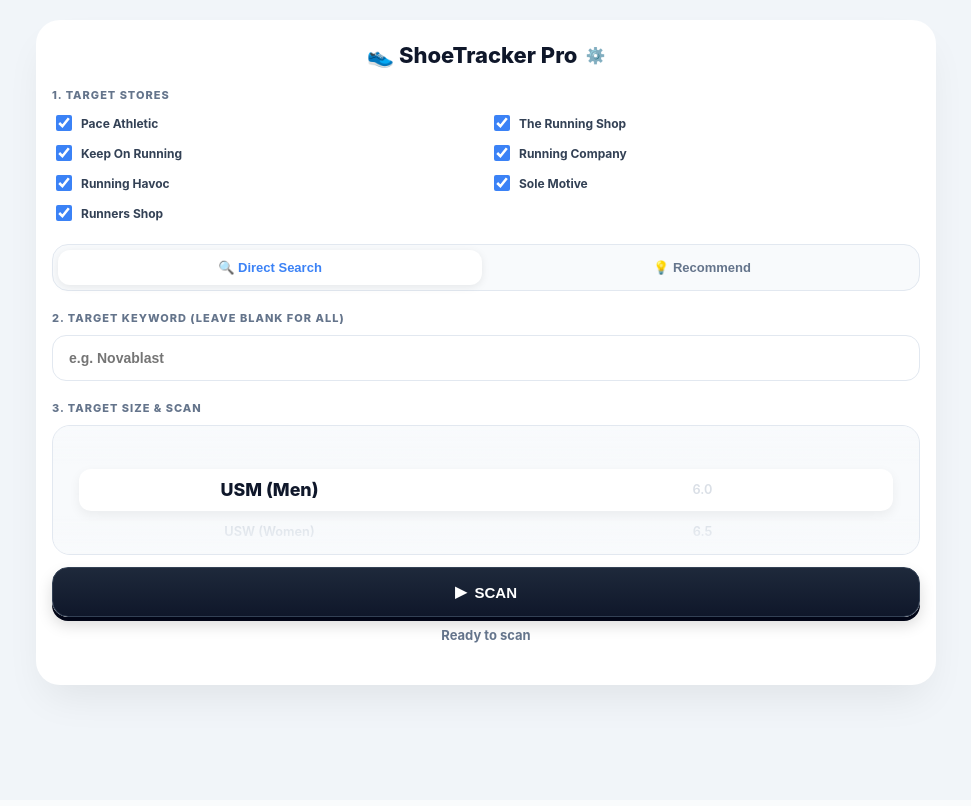
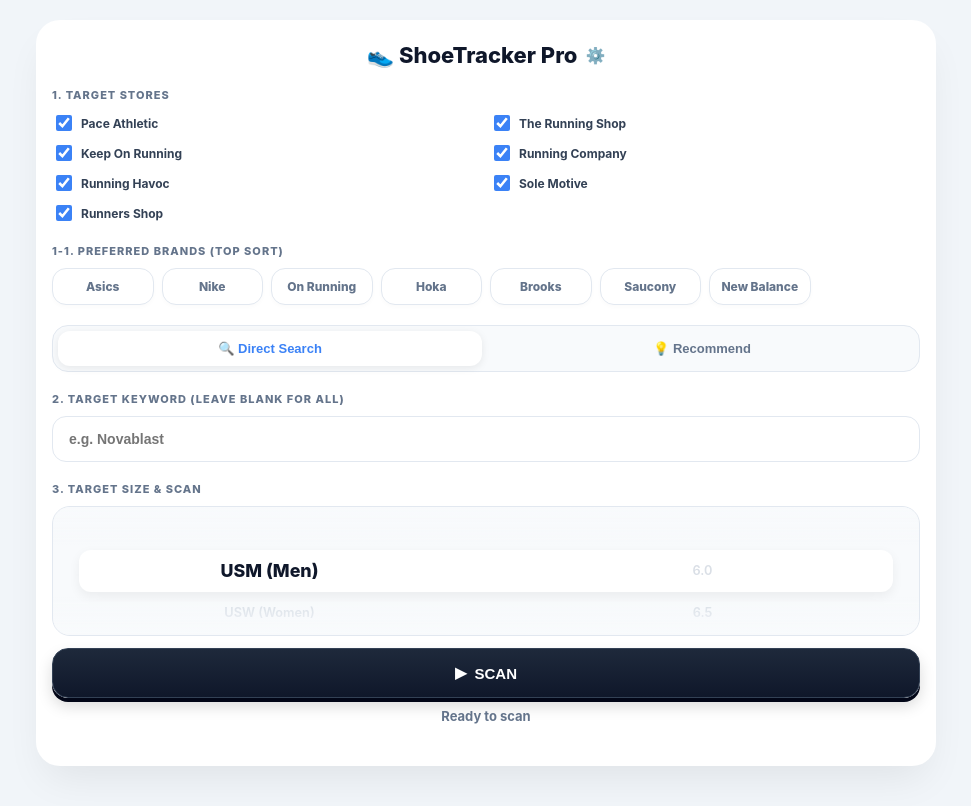
Before and after one commit to shawnlee-au/shoe-tracker, a Flask app: page / in a window 1280 px wide. Shown: the whole page, without its empty margins (154-1125 px from the left). Before the commit the page ends 709 px from the top, so only its background shows below. Run offline with Flask 3, Linux system fonts and the light colour scheme.

Commit message:
Add files via upload

```diff
--- a/app.py
+++ b/app.py
@@ -9,7 +9,6 @@ else: ssl._create_default_https_context = _create_unverified_https_context
 app = Flask(__name__)
 
 DB_FILE = 'shoe_db.json'
-# 사용자 맞춤형 초기 데이터 영구 저장
 DEFAULT_DB = {
     "daily": "Novablast, Pegasus, Clifton, Ghost, Ultraboost, Vomero Plus, Deviate nitro, Ride, Cloud monster, Adizero EVO SL, Rebel V5",
     "max": "Nimbus, 1080, Bondi, Invincible, Ghost Max, Vomero Premium, Glycerin Max, Magmax Nitro",
@@ -97,7 +96,7 @@ def scan_store(name, url_base, kw, gender, size_num):
                         p = float(v.get('price', 0)) / 100
                         v_id = v.get('id')
                         final_url = f"{p_url}?variant={v_id}" if v_id else p_url
-                        res.append({"store": name, "title": t, "price": f"${p:.2f}", "url": final_url})
+                        res.append({"store": name, "title": t, "price": p, "url": final_url})
                         seen_titles.add(tl)
                         break
             except Exception: pass
--- a/templates/index.html
+++ b/templates/index.html
@@ -32,6 +32,10 @@
         .pill { background: #ffffff; border: 1.5px solid #e2e8f0; border-radius: 14px; padding: 14px 10px; text-align: center; font-size: 13px; font-weight: 800; color: #64748b; cursor: pointer; transition: 0.2s; box-shadow: 0 2px 4px rgba(0,0,0,0.02); }
         .pill.active { background: #eff6ff; border-color: #3b82f6; color: #1d4ed8; box-shadow: 0 4px 10px rgba(59,130,246,0.15); }
 
+        /* 브랜드 필 스타일 (작고 여러개 선택 가능) */
+        .brand-grid { grid-template-columns: repeat(auto-fill, minmax(100px, 1fr)); gap: 8px; }
+        .brand-grid .pill { padding: 10px 6px; font-size: 12px; }
+
         .size-action-row { display: flex; flex-direction: column; gap: 12px; }
         .picker-container { width: 100%; height: 130px; background: #f8fafc; border-radius: 18px; border: 1.5px solid #e2e8f0; position: relative; overflow: hidden; display: flex; justify-content: center; align-items: center; }
         .picker-mask { position: absolute; top: 0; left: 0; right: 0; bottom: 0; pointer-events: none; z-index: 2; background: linear-gradient(to bottom, rgba(248, 250, 252, 0.95) 0%, rgba(248, 250, 252, 0) 30%, rgba(248, 250, 252, 0) 70%, rgba(248, 250, 252, 0.95) 100%); }
@@ -51,7 +55,8 @@
         #status { font-weight: 700; color: #64748b; margin-top: 10px; margin-bottom: 0; font-size: 13px; text-align: center; }
 
         .results-container { display: flex; flex-direction: column; gap: 10px; margin-top: 15px; }
-        .shoe-item-card { background: #ffffff; border: 1.5px solid #f1f5f9; border-radius: 16px; padding: 14px 16px; display: flex; flex-direction: column; gap: 10px; box-shadow: 0 4px 12px rgba(0,0,0,0.03); }
+        .shoe-item-card { background: #ffffff; border: 1.5px solid #f1f5f9; border-radius: 16px; padding: 14px 16px; display: flex; flex-direction: column; gap: 10px; box-shadow: 0 4px 12px rgba(0,0,0,0.03); position: relative; overflow: hidden; }
+        .pref-badge { position: absolute; top: 0; right: 0; background: #f59e0b; color: white; font-size: 9px; font-weight: 900; padding: 3px 8px; border-bottom-left-radius: 8px; }
         .card-header { display: flex; justify-content: space-between; align-items: center; }
         .badge { padding: 4px 10px; border-radius: 6px; font-size: 10px; font-weight: 800; color: white; }
         .price-text { font-size: 16px; font-weight: 900; color: #10b981; }
@@ -84,6 +89,20 @@
             </div>
         </div>
 
+        <!-- 선호 브랜드 선택 영역 -->
+        <div class="input-group">
+            <label class="section-title">1-1. Preferred Brands (Top Sort)</label>
+            <div class="pill-grid brand-grid">
+                <div class="pill" data-val="asics" onclick="toggleBrand(this)">Asics</div>
+                <div class="pill" data-val="nike" onclick="toggleBrand(this)">Nike</div>
+                <div class="pill" data-val="on " onclick="toggleBrand(this)">On Running</div>
+                <div class="pill" data-val="hoka" onclick="toggleBrand(this)">Hoka</div>
+                <div class="pill" data-val="brooks" onclick="toggleBrand(this)">Brooks</div>
+                <div class="pill" data-val="saucony" onclick="toggleBrand(this)">Saucony</div>
+                <div class="pill" data-val="new balance" onclick="toggleBrand(this)">New Balance</div>
+            </div>
+        </div>
+
         <div class="tabs">
             <button class="tab-btn active" id="tabBtn-direct" onclick="switchTab('direct')">🔍 Direct Search</button>
             <button class="tab-btn" id="tabBtn-smart" onclick="switchTab('smart')">💡 Recommend</button>
@@ -100,7 +119,7 @@
                 <div class="pill active" data-val="daily" onclick="selectPill(this)">Daily Training</div>
                 <div class="pill" data-val="max" onclick="selectPill(this)">Max Cushioning</div>
                 <div class="pill" data-val="racing" onclick="selectPill(this)">Road Racing</div>
-                <div class="pill" data-val="super" onclick="selectPill(this)">Super Training</div>
+                <div class="pill" data-val="super" onclick="selectPill(this)">Super Trainer</div>
             </div>
         </div>
 
@@ -148,7 +167,7 @@
             <label class="section-title">Road Racing (Carbon)</label>
             <input type="text" id="admin-racing" class="admin-input">
 
-            <label class="section-title">Super Training</label>
+            <label class="section-title">Super Trainer</label>
             <input type="text" id="admin-super" class="admin-input">
 
             <button id="saveAdminBtn" class="btn-primary" style="height:44px; margin-top:10px;">SAVE CONFIG</button>
@@ -184,6 +203,11 @@
             document.querySelectorAll('.tab-content').forEach(content => content.classList.remove('active'));
             document.getElementById('tabBtn-' + mode).classList.add('active');
             document.getElementById('content-' + mode).classList.add('active');
+        }
+
+        // 선호 브랜드 다중 선택
+        function toggleBrand(el) {
+            el.classList.toggle('active');
         }
 
         document.getElementById('saveAdminBtn').onclick = function() {
@@ -254,6 +278,12 @@
             document.querySelectorAll('.store-cb:checked').forEach(cb => { activeStores.push({name: cb.dataset.name, url: cb.value}); });
             if(activeStores.length === 0) { alert('Please select at least one store!'); return; }
 
+            // 선호 브랜드 수집
+            let prefBrands = [];
+            document.querySelectorAll('.brand-grid .pill.active').forEach(p => {
+                prefBrands.push(p.dataset.val);
+            });
+
             let k_list = [];
             let searchLabel = "";
             if (currentMode === 'direct') {
@@ -301,6 +331,17 @@
                 if(data.length === 0) {
                     html = '<div class="no-result">No matching shoes found.</div>';
                 } else {
+                    // 🔥 선호 브랜드 상단 노출 정렬 로직 🔥
+                    if (prefBrands.length > 0) {
+                        data.sort((a, b) => {
+                            let aLower = a.title.toLowerCase();
+                            let bLower = b.title.toLowerCase();
+                            let aMatch = prefBrands.some(brand => aLower.includes(brand)) ? 1 : 0;
+                            let bMatch = prefBrands.some(brand => bLower.includes(brand)) ? 1 : 0;
+                            return bMatch - aMatch; // 선택된 브랜드가 1점(상단)을 받음
+                        });
+                    }
+
                     data.forEach(item => {
                         let bg = '#64748b';
                         if(item.store.includes('Running Shop') || item.store.includes('Runners Shop')) bg = '#ef4444';
@@ -309,10 +350,14 @@
                         else if(item.store.includes('Pace')) bg = '#0f172a';
                         else if(item.store.includes('Havoc') || item.store.includes('Sole')) bg = '#10b981';
 
+                        let tLower = item.title.toLowerCase();
+                        let isPref = prefBrands.some(brand => tLower.includes(brand));
+
                         html += '<div class="shoe-item-card">';
+                        if (isPref) html += '<div class="pref-badge">⭐ PREFERRED</div>';
                         html += '  <div class="card-header">';
                         html += '    <span class="badge" style="background:' + bg + '">' + item.store + '</span>';
-                        html += '    <span class="price-text">' + item.price + '</span>';
+                        html += '    <span class="price-text">$' + item.price.toFixed(2) + '</span>';
                         html += '  </div>';
                         html += '  <div class="card-body">';
                         html += '    <div class="shoe-title">' + item.title + '</div>';
```
